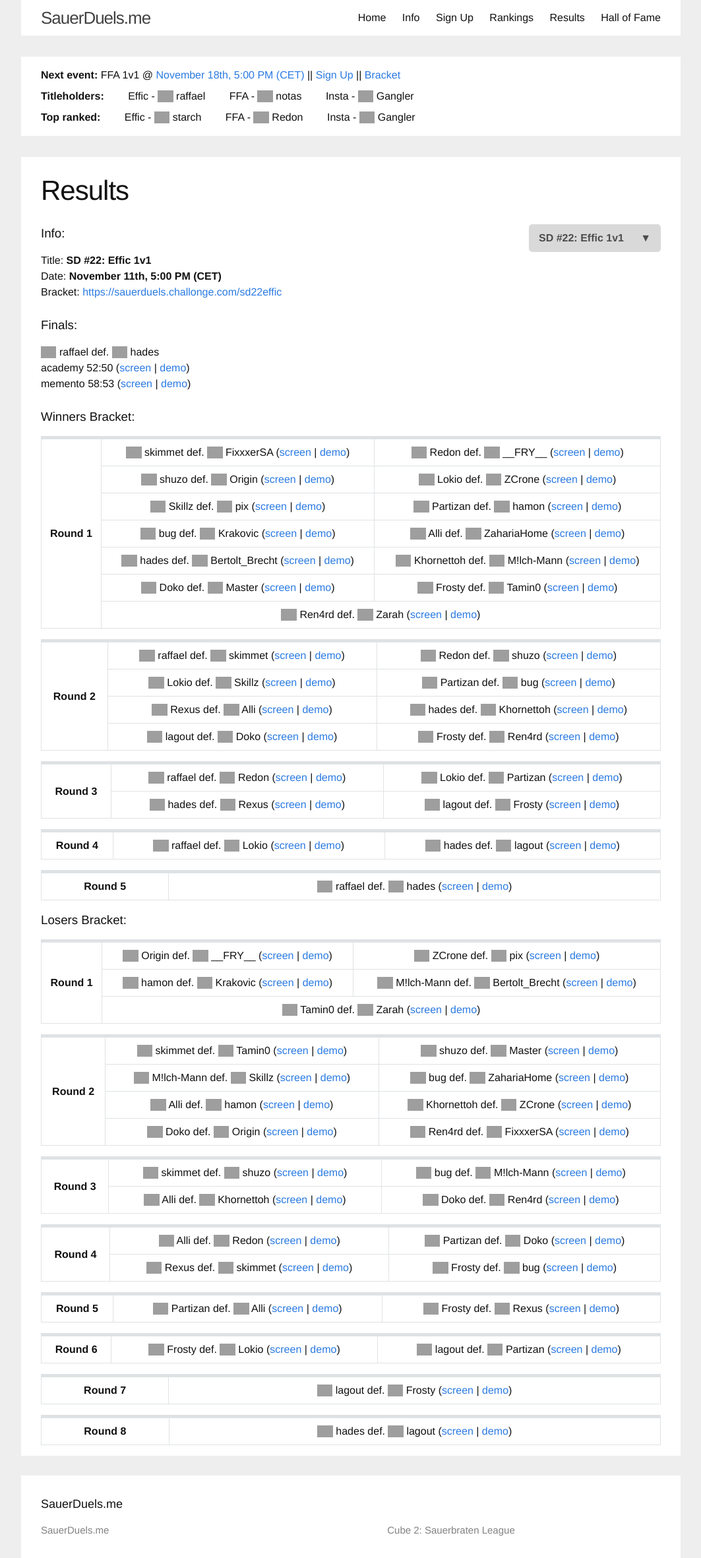
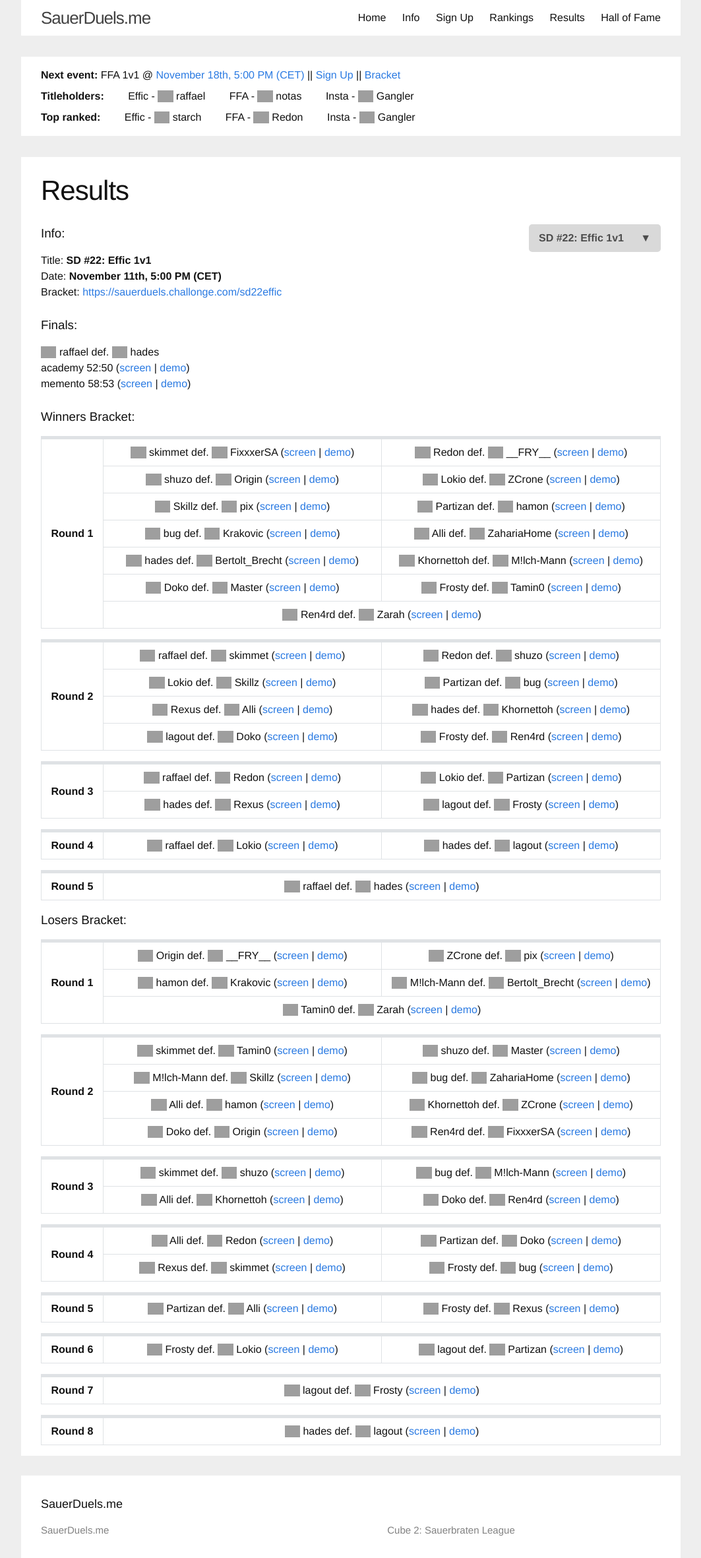
Before and after one commit to sauerduels/website, a Jekyll site: the page built from _events/sd22-effic.md, in a window 1280 px wide. Shown: the whole page at 66% size, without its empty margins (108-1171 px from the left). Built offline with Jekyll 4.4.1, drawn with Linux system fonts in a browser that asks for light colours; a script that is not in the unit is left out; grey boxes are pictures that could not be loaded.

Commit message:
Align results tables

```diff
--- a/_includes/result.html
+++ b/_includes/result.html
@@ -63,7 +63,7 @@ Date: <strong>{{ event.date | date: "%B %-d" }}{{ ord }}{{ event.date | date: ",
     <table style="text-align: center; border-top: solid 5px #dfe2e5;">
       <tbody>
         <tr>
-          <td style="font-weight: bold;" rowspan="{{ roundLen | plus: 1 | divided_by: 2 }}">Round {{ forloop.index }}</td>
+          <td style="font-weight: bold;" width="10%" rowspan="{{ roundLen | plus: 1 | divided_by: 2 }}">Round {{ forloop.index }}</td>
           {% for game in round %}
 
             {% assign shouldNotSplit = forloop.index0 | modulo: 2 %}
@@ -73,9 +73,9 @@ Date: <strong>{{ event.date | date: "%B %-d" }}{{ ord }}{{ event.date | date: ",
             {% endif %}
 
             {% if forloop.index == roundLen && shouldNotSplit == 0 %}
-            <td colspan="2">
+            <td colspan="2" width="90%">
             {% else %}
-            <td>
+            <td width="45%">
             {% endif %}
               {{ game.result | add_flags }}
               {% if game.slug %}
```
